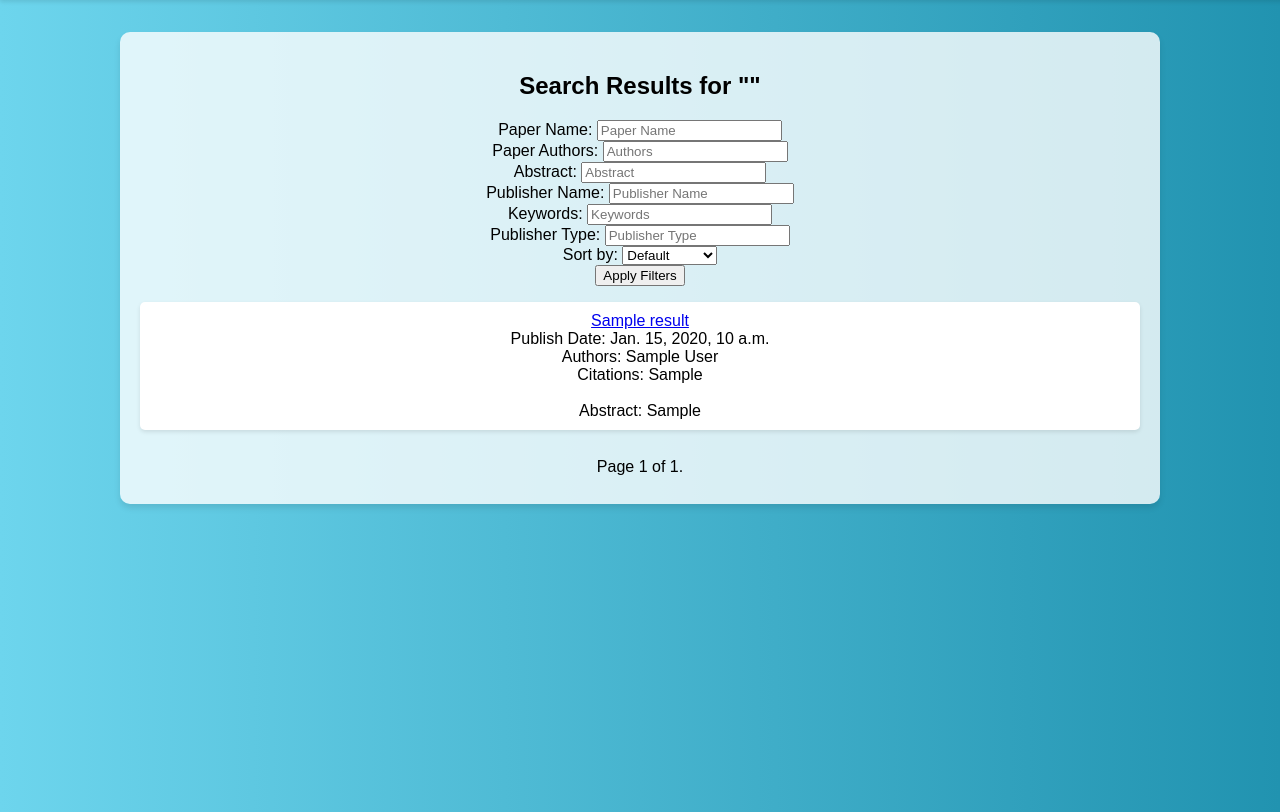
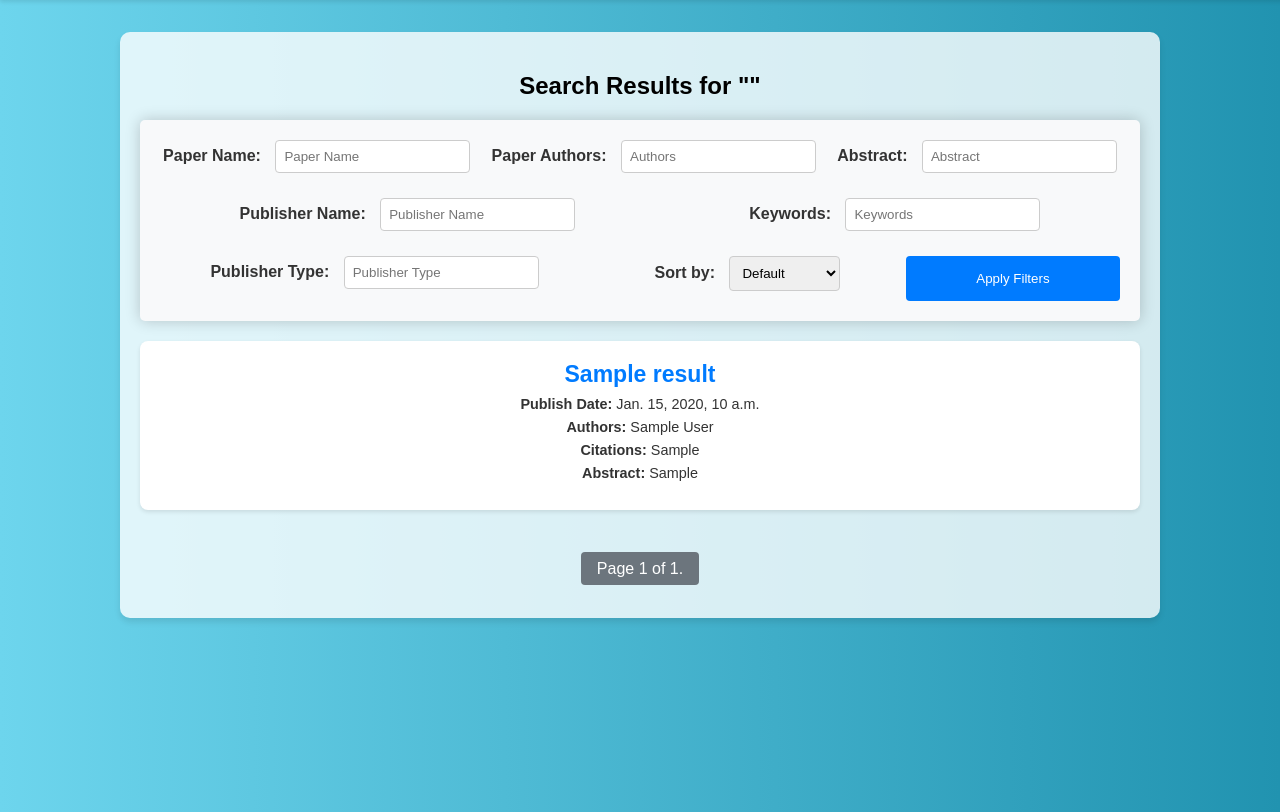
Before and after one commit to EkremKirdemir/ScholarSearch, a Django app: template ScholarSearch/ScholarSearch/templates/search_results.html in a window 1280 px wide. Shown: the part 48-860 px from the top of the page. Run offline with Django 5.2, Linux system fonts and the light colour scheme; the template is opened without the code that fills it: most values are stand-ins (such as "Sample title", 1, 10 or a date in 2020); some libraries are stand-ins or nearby versions.

Commit message:
css changes

```diff
--- a/ScholarSearch/ScholarSearch/templates/search_results.html
+++ b/ScholarSearch/ScholarSearch/templates/search_results.html
@@ -11,6 +11,72 @@
         background: linear-gradient(to right, #6dd5ed, #2193b0);
     }
 
+    .filter-form {
+        display: flex;
+        flex-wrap: wrap;
+        gap: 15px;
+        /* Space between form items */
+        background-color: #f8f9fa;
+        padding: 20px;
+        margin-bottom: 20px;
+        border-radius: 5px;
+        box-shadow: 0px 0px 15px rgba(0, 0, 0, 0.2);
+        justify-content: space-between;
+        /* Distribute space between the elements */
+    }
+
+    .filter-form>div,
+    .filter-form>button {
+        flex: 1 1 auto;
+        /* Allow items to grow and shrink as needed */
+    }
+
+    .filter-form>button {
+        margin-left: auto;
+        /* Push the button to the right */
+        width: auto;
+        /* Override full width */
+        white-space: nowrap;
+        /* Prevent text wrapping inside the button */
+    }
+
+    .filter-form label {
+        margin-right: 10px;
+        font-weight: bold;
+        color: #333;
+    }
+
+    .filter-form div {
+        margin-bottom: 10px;
+    }
+
+    .filter-form label {
+        margin-right: 10px;
+        font-weight: bold;
+        color: #333;
+    }
+
+    .filter-form input[type="text"],
+    .filter-form select {
+        padding: 8px;
+        border: 1px solid #ccc;
+        border-radius: 4px;
+    }
+
+    .filter-form button {
+        background-color: #007bff;
+        border: none;
+        padding: 10px 20px;
+        border-radius: 4px;
+        color: white;
+        cursor: pointer;
+        transition: background 0.3s;
+    }
+
+    .filter-form button:hover {
+        background-color: #0056b3;
+    }
+
     .search-results-container {
         text-align: center;
         background-color: rgba(255, 255, 255, 0.8);
@@ -22,44 +88,86 @@
         margin-top: 20px;
     }
 
+    .result-card {
+        background-color: #fff;
+        padding: 20px;
+        margin-bottom: 20px;
+        border-radius: 8px;
+        box-shadow: 0px 2px 4px rgba(0, 0, 0, 0.1);
+        transition: box-shadow 0.3s ease;
+    }
+
+    .result-card:hover {
+        box-shadow: 0px 4px 8px rgba(0, 0, 0, 0.15);
+    }
+
+    .result-title {
+        font-size: 1.2em;
+        font-weight: bold;
+        color: #007bff;
+        margin-bottom: 5px;
+    }
+
+    .result-info {
+        font-size: 0.9em;
+        color: #333;
+        line-height: 1.6;
+        margin-bottom: 5px;
+    }
+
+    .result-info span {
+        font-weight: bold;
+    }
+
     ul {
-        list-style: none;
         padding: 0;
+        margin-top: 20px;
     }
 
     li {
-        background-color: #fff;
-        padding: 10px;
+        background-color: #ffffff;
+        padding: 15px;
         margin-bottom: 10px;
         border-radius: 5px;
-        box-shadow: 0 2px 4px rgba(0, 0, 0, 0.1);
+        box-shadow: 0px 5px 15px rgba(0, 0, 0, 0.1);
+        list-style-type: none;
+    }
+
+    li a {
+        color: #007bff;
+        text-decoration: none;
+        font-weight: bold;
+        font-size: 1.2em;
+    }
+
+    li a:hover {
+        text-decoration: underline;
     }
 
     .pagination {
-        margin-top: 20px;
+        margin-top: 30px;
+        padding: 20px;
     }
 
-    .pagination .step-links {
-        display: flex;
-        justify-content: center;
-        gap: 10px;
-    }
-
-    .pagination a {
+    .pagination .step-links a {
         background-color: #007bff;
         color: white;
         padding: 8px 16px;
+        margin: 0 4px;
+        border-radius: 4px;
         text-decoration: none;
-        border-radius: 5px;
         transition: background-color 0.3s ease;
     }
 
-    .pagination a:hover {
+    .pagination .step-links a:hover {
         background-color: #0056b3;
     }
 
     .pagination .current {
         padding: 8px 16px;
+        background-color: #6c757d;
+        color: white;
+        border-radius: 4px;
     }
 </style>
 {% endblock %} {% block content %}
@@ -103,11 +211,17 @@
     </form>
     <ul>
         {% for result in page_obj %}
-        <li>
-            <a href="{% url 'paper_detail' result.id_str %}">{{ result.paper_name }}</a><br> Publish Date: {{ result.paper_date }}<br> Authors: {{ result.paper_authors|join:", " }}<br> Citations: {{ result.paper_citations }}<br>
-            <br> Abstract: {{ result.paper_abstract|striptags|truncatewords:20 }}<br>
+        <li class="result-card">
+            <div class="result-title">
+                <a href="{% url 'paper_detail' result.id_str %}">{{ result.paper_name }}</a>
+            </div>
+            <div class="result-info">
+                <span>Publish Date:</span> {{ result.paper_date }}<br>
+                <span>Authors:</span> {{ result.paper_authors|slice:":10"|join:", " }}{% if result.paper_authors|length > 10 %}, et al.{% endif %}<br>
+                <span>Citations:</span> {{ result.paper_citations }}<br>
+                <span>Abstract:</span> {{ result.paper_abstract|striptags|truncatewords:20 }}
+            </div>
         </li>
-
         {% empty %}
         <li>No results found for "{{ query }}".</li>
         {% endfor %}
```
Also changed, not shown: ScholarSearch/ScholarSearch/templates/home.html (+134 -17 lines).
